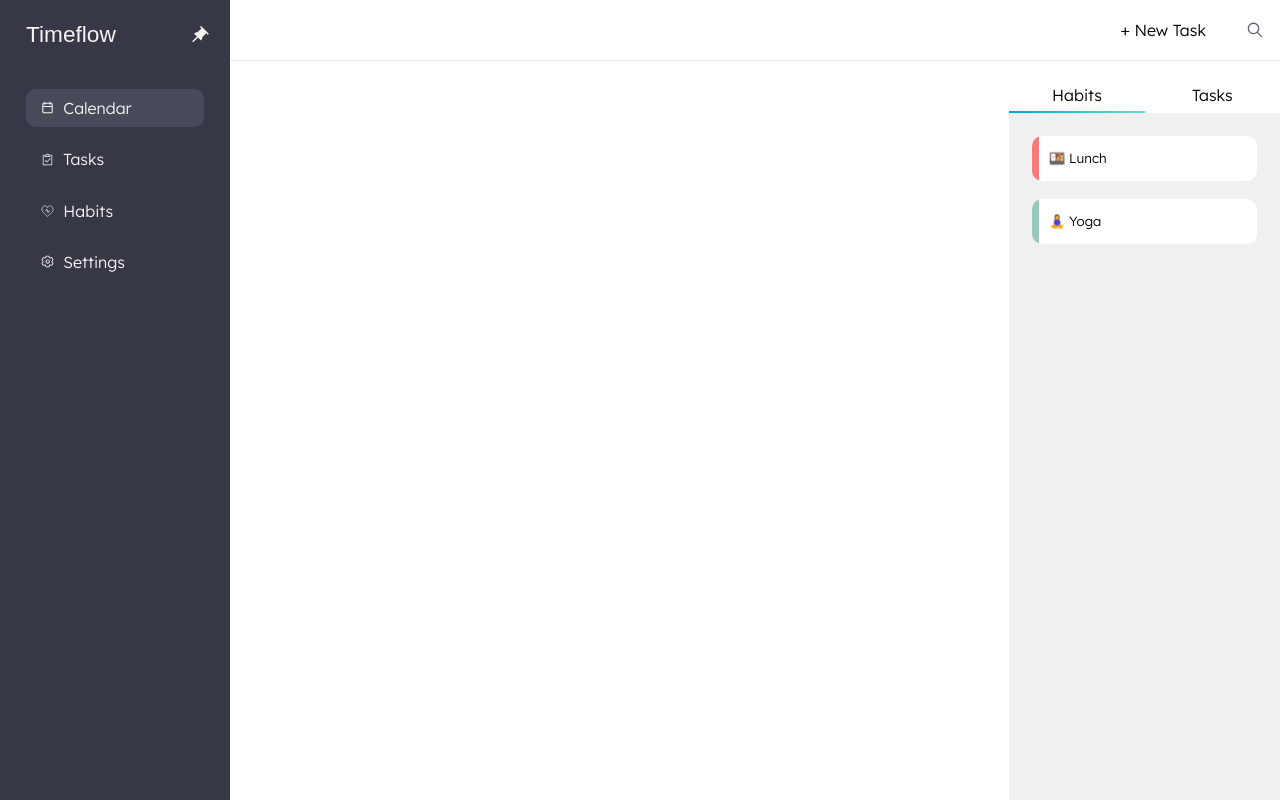
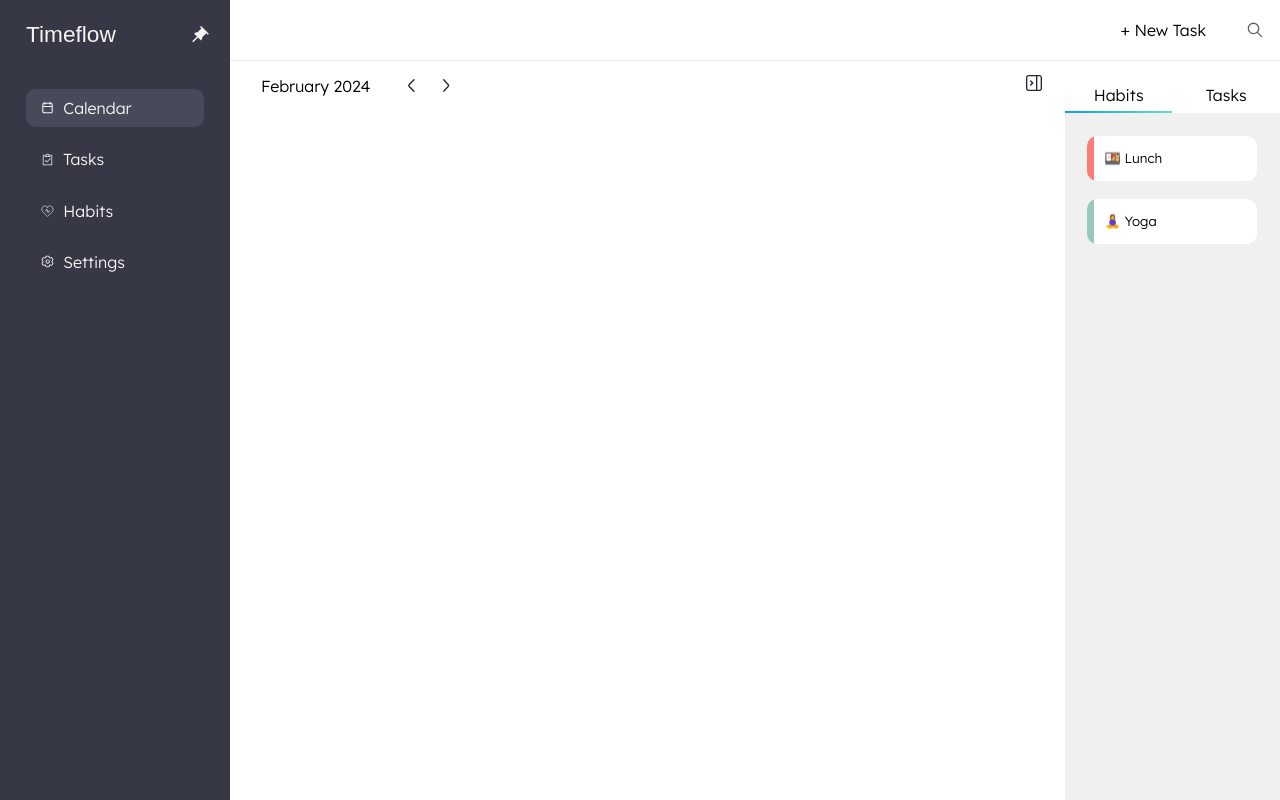
Before and after one commit to maxinflame/timeflow-frontend, a Vue app: page / in a window 1280 px wide. Built offline with nearby package versions, Linux system fonts and the light colour scheme; a web font is replaced by a local one.

Commit message:
sidebar hide

```diff
--- a/src/App.vue
+++ b/src/App.vue
@@ -4,19 +4,33 @@
     <div class="page-wrapper__main">
         <page-header />
         <div class="main-wrapper">
-          <right-sidebar />
+          <div class="grid-wrapper">
+            <grid-header
+              :isSidebarHidden="isSidebarHidden"
+              @hideSidebar="isSidebarHidden = !isSidebarHidden"
+            />
+          </div>
+          <right-sidebar
+            :class="{hidden :isSidebarHidden}"
+          />
         </div>
     </div>
   </div>
 </template>
 
 <script>
+import GridHeader from './components/grid/GridHeader.vue'
 import MainAside from './components/MainAside.vue'
 import PageHeader from './components/PageHeader.vue'
 import RightSidebar from './components/right-sidebar/RightSidebar.vue'
 
 export default {
-  components: { MainAside, PageHeader, RightSidebar },
+  components: { MainAside, PageHeader, RightSidebar, GridHeader },
+  data() {
+    return {
+      isSidebarHidden: false,
+    }
+  },
 }
 </script>
 
@@ -44,4 +58,9 @@ export default {
   flex-basis: 100%;
   flex-shrink: 1;
 }
+
+.grid-wrapper {
+  width: 100%;
+  height: 100%;
+}
 </style>
--- /dev/null
+++ b/src/components/grid/GridHeader.vue
@@ -0,0 +1,76 @@
+<template>
+  <header class="grid-header">
+    <div class="grid-header__date">
+      <span>February 2024</span>
+      <div class="grid-header__date-buttons">
+        <button class="grid-header__date-button grid-header__date-button--prev"></button>
+        <button class="grid-header__date-button grid-header__date-button--next"></button>
+      </div>
+
+      <button
+        class="sidebar-hide"
+        :class="{rotated: isSidebarHidden}"
+        @click="$emit('hideSidebar')"
+      ></button>
+    </div>
+  </header>
+</template>
+
+<script>
+export default {
+  props: {
+    isSidebarHidden: Boolean,
+  },
+  emits: {
+    hideSidebar: null,
+  }
+}
+</script>
+
+<style lang="scss">
+.grid-header {
+  padding: size(21px) size(27px) size(21px) size(46px);
+
+  &__date {
+    @include subtitle;
+    font-weight: 400;
+    display: flex;
+    gap: size(49px);
+    align-items: center;
+  }
+
+  &__date-buttons {
+    display: flex;
+    gap: size(27px);
+  }
+
+  &__date-button {
+    @include reset-button;
+    display: block;
+    width: size(25px);
+    height: size(25px);
+    background-size: 100%;
+
+    &--prev {
+      @include chevron-left;
+    }
+
+    &--next {
+      @include chevron-right;
+    }
+  }
+
+  .sidebar-hide {
+    margin-left: auto;
+    @include reset-button;
+    @include sidebar-hide;
+    background-size: size(24px) size(24px);
+    width: size(32px);
+    height: size(32px);
+
+    &.rotated {
+      transform: rotate(180deg);
+    }
+  }
+}
+</style>
--- a/src/components/right-sidebar/RightSidebar.vue
+++ b/src/components/right-sidebar/RightSidebar.vue
@@ -90,8 +90,6 @@ export default {
 
   watch: {
     activeTab() {
-      // this.$refs.underline.style.left = `${this.$refs[this.activeTab][0].offsetLeft}px`
-
       this.$refs.underlineRight.style.transform = `translateX(${this.$refs[this.activeTab][0].offsetLeft}px)`;
       this.$refs.underlineLeft.style.transform = `translateX(${this.$refs[this.activeTab][0].offsetLeft}px)`;
     }
@@ -108,6 +106,12 @@ export default {
   height: 100%;
   display: flex;
   flex-direction: column;
+  transition: .15s;
+  overflow: hidden;
+
+  &.hidden {
+    width: size(0px);
+  }
 
   &__tabs {
     padding-top: size(24px);
@@ -143,7 +147,7 @@ export default {
     top: 0;
     background: white;
     transform: translateX(0);
-    transition: .3s;
+    transition: .15s;
 
     &--right {
       right: 100%;
```
Also changed, not shown: src/assets/scss/mixins/icons.scss (+15 -0 lines).
